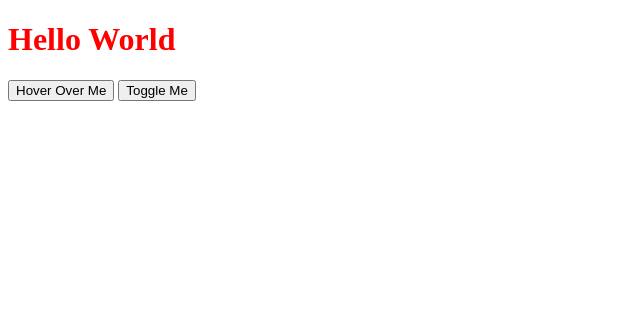
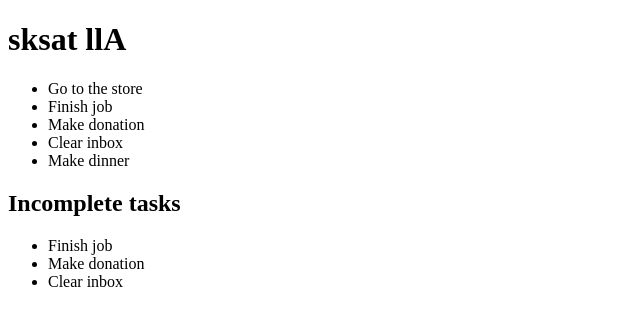
Before and after one commit to tomasbaublys/Learn-Vue, a plain HTML site: page index.html in a window 1280 px wide. Shown: the whole page, without its empty margins (0-640 px from the left). Drawn offline with nearby package versions, Linux system fonts and the light colour scheme.

Commit message:
Add computed property to to separate all and incomplete tasks from given aray.

```diff
--- a/index.html
+++ b/index.html
@@ -3,24 +3,27 @@
 <head>
 	<meta charset="UTF-8">
 	<title>Vue</title>
-
-	<style>
-		.color-red { color: red; }
-		.is-loading { background-color: green; }
-	</style>
-
 </head>
 <body>
 	<div id="root">
 
-		<h1 :class="className">Hello World</h1>
+		<h1>{{ reversedMessage }}</h1>
 
-		<button v-bind:title="title">Hover Over Me</button>
-		<!-- the same
-			<button :title="title">Hover Over Me</button>
-		-->
+			<ul>
+				<!-- <li v-for="task in tasks" v-if="task.completed" v-text="task.description"></li> -->
+				<li v-for="task in tasks" v-text="task.description"></li>
+			</ul>
 
-		<button :class="{ 'is-loading': isLoading }" @click="toggleClass">Toggle Me</button>
+		<h2>{{ message2 }}</h2>
+
+			<ul>
+				<!-- <li v-for="task in tasks" v-if="task.completed" v-text="task.description"></li> -->
+				<li v-for="task in incompleteTasks" v-text="task.description"></li>
+			</ul>
+
+
+
+
 
 	</div>
 
@@ -29,15 +32,25 @@
 	<script>
 		var app = new Vue ({
 			el: '#root',
+
 			data: {
-				className: 'color-red',
-				title: 'Now the title is being set through JavaScript.',
-				isLoading: false
+				message: 'All tasks',
+				message2: 'Incomplete tasks',
+				tasks: [
+					{ description: 'Go to the store', completed: true },
+					{ description: 'Finish job', completed: false },
+					{ description: 'Make donation', completed: false },
+					{ description: 'Clear inbox', completed: false },
+					{ description: 'Make dinner', completed: true },
+				]
 			},
 
-			methods: {
-				toggleClass() {
-					this.isLoading = true;
+			computed: {
+				reversedMessage() {
+					return this.message.split('').reverse().join('');
+				},
+				incompleteTasks() {
+					return this.tasks.filter(task => ! task.completed);
 				}
 			}
 		})
```
